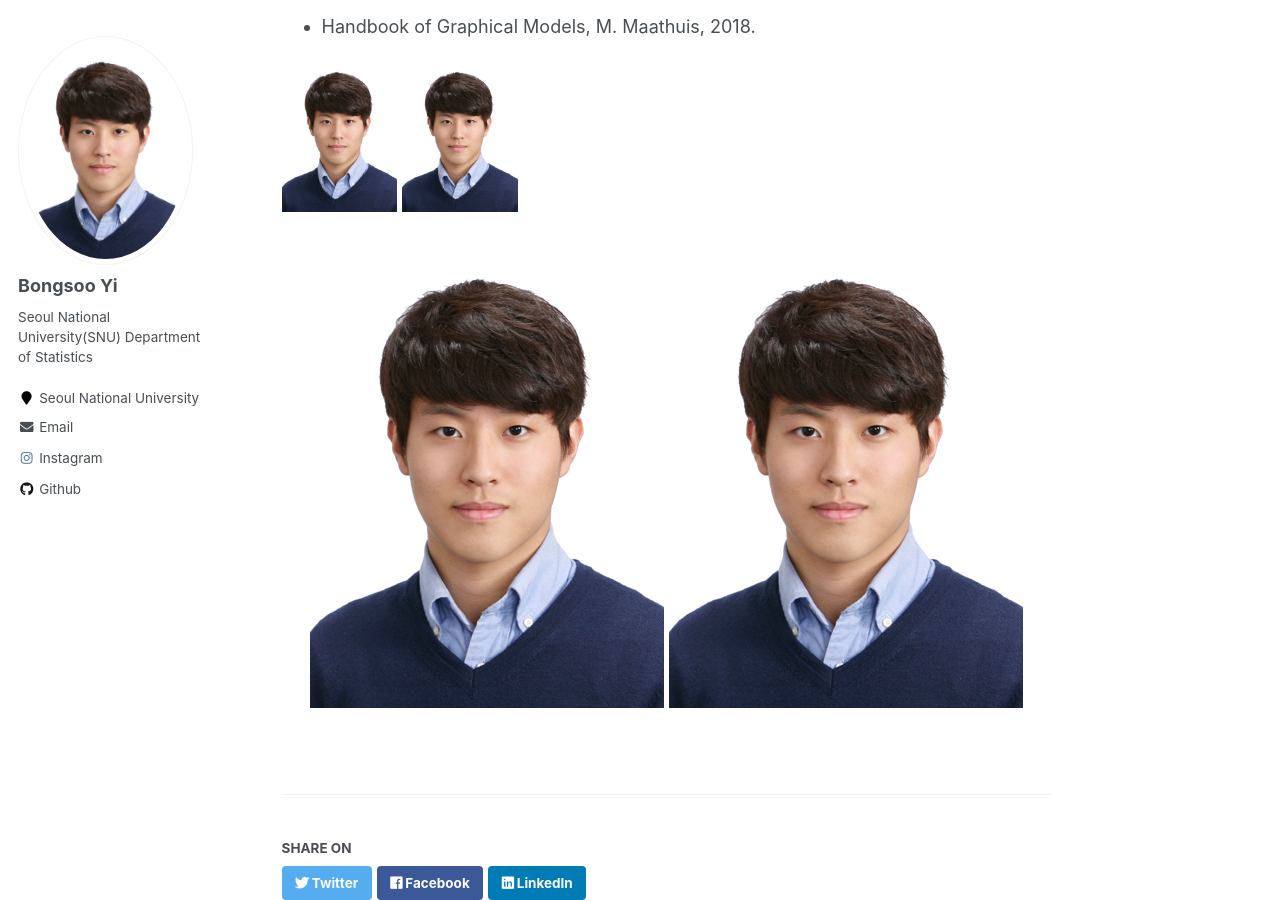
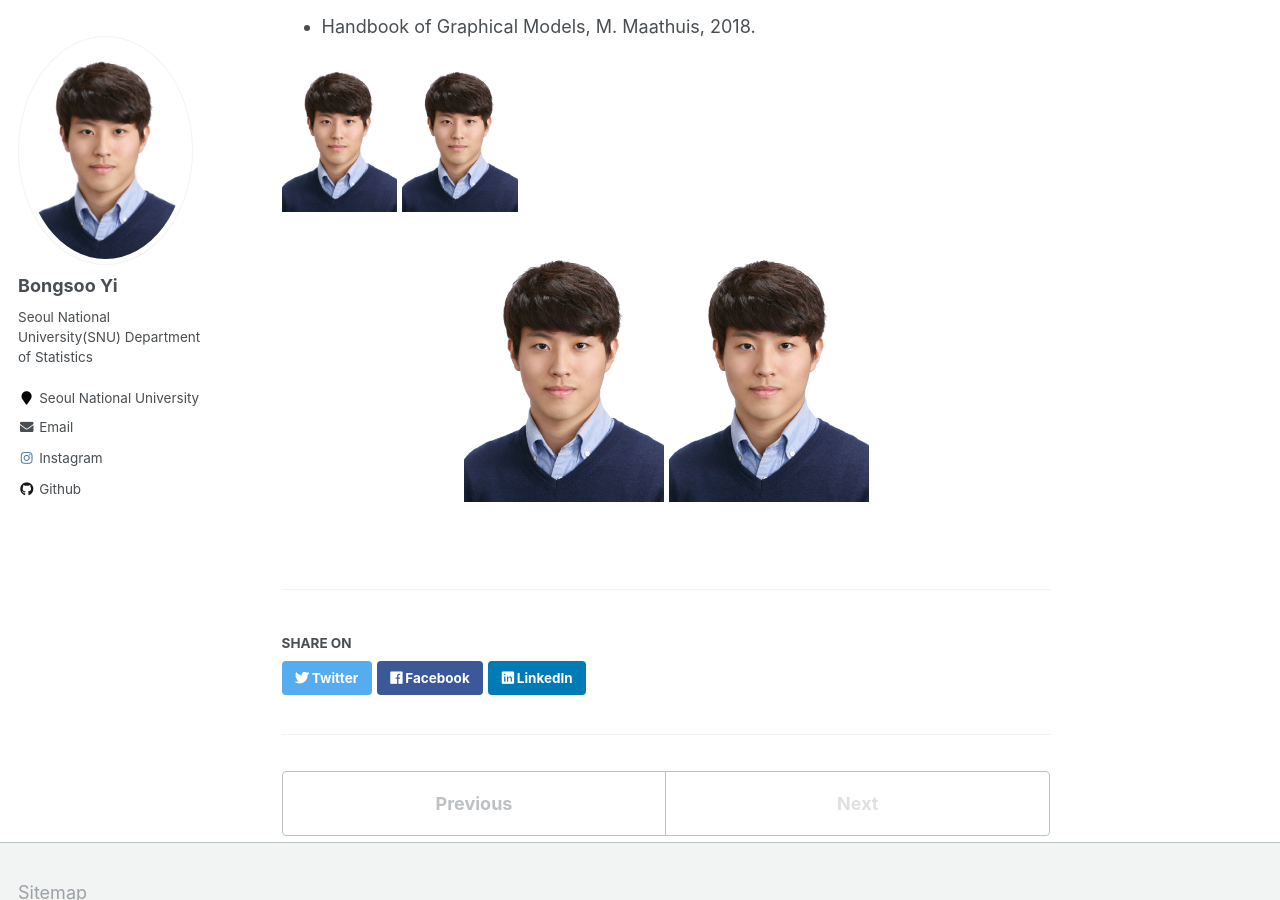
Before and after one commit to austinyi/austinyi.github.io, a Jekyll site: the page built from _talks/2019-07-12-talk-2.md, in a window 1280 px wide and 900 px high, scrolled down 491 px. Built offline with Jekyll 4.4.1, drawn with Linux system fonts in a browser that asks for light colours.

Commit message:
Update 2019-07-12-talk-2.md

```diff
--- a/_talks/2019-07-12-talk-2.md
+++ b/_talks/2019-07-12-talk-2.md
@@ -21,7 +21,7 @@ There are several textbooks and references that I used to study this subject, wh
 
 <p align="center">
 
-  <img src="http://austinyi.github.io/images/bong.jpeg">
-  <img src="http://austinyi.github.io/images/bong.jpeg">
+  <img src="http://austinyi.github.io/images/bong.jpeg" style="width:200px;"/>
+  <img src="http://austinyi.github.io/images/bong.jpeg" style="width:200px;"/>
 
 </p>
```
